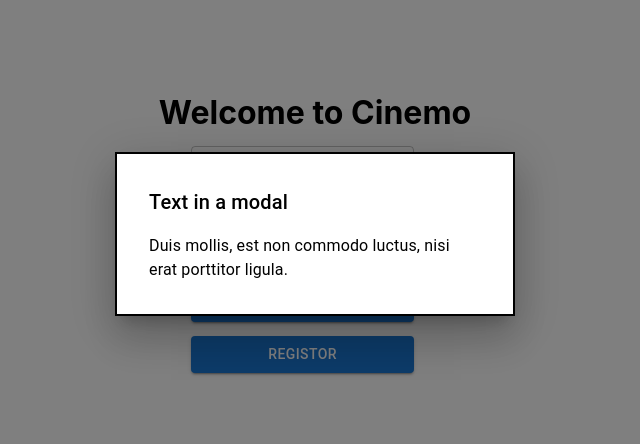
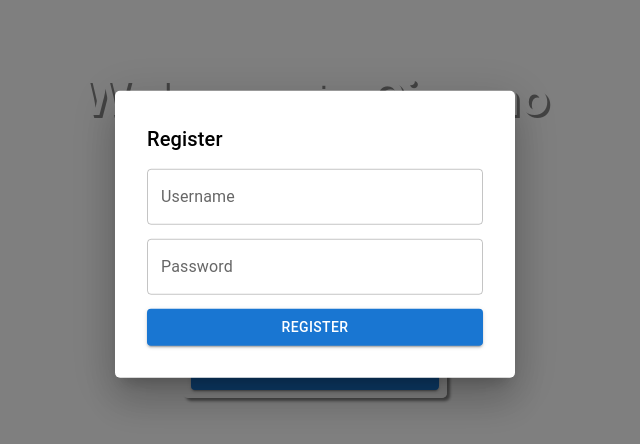
Before and after one commit to Ozkung/next_authentication, a Next.js app: page / in a window 1280 px wide. Both pictures are taken after a click on the button "REGISTOR". Shown: the part 166-610 px from the top of the page, without its empty margins (325-965 px from the left). Built offline with nearby package versions, Linux system fonts and the light colour scheme.

Commit message:
comp movie

```diff
--- a/package.json
+++ b/package.json
@@ -8,13 +8,16 @@
   "dependencies": {
     "@emotion/react": "^11.10.6",
     "@emotion/styled": "^11.10.6",
+    "@mui/icons-material": "^5.11.16",
     "@mui/material": "^5.12.1",
+    "@splinetool/react-spline": "^2.2.6",
     "axios": "^1.3.6",
     "bcrypt": "^5.1.0",
     "jsonwebtoken": "^9.0.0",
     "mongodb": "^4.8.1",
     "mongoose": "^7.0.4",
     "next": "latest",
+    "next-auth": "^4.22.1",
     "react": "^18.2.0",
     "react-dom": "^18.2.0"
   },
--- /dev/null
+++ b/pages/_app.js
@@ -0,0 +1,12 @@
+import { SessionProvider } from "next-auth/react";
+
+export default function App({
+  Component,
+  pageProps: { session, ...pageProps },
+}) {
+  return (
+    <SessionProvider session={session}>
+      <Component {...pageProps} />
+    </SessionProvider>
+  );
+}
--- a/pages/api/regis.ts
+++ b/pages/api/regis.ts
@@ -1,7 +1,7 @@
-import clientPromise from '../../lib/mongodb';
+import clientPromise from "../../lib/mongodb";
 import type { NextApiRequest, NextApiResponse } from "next";
-import bcrypt from 'bcrypt';
-const jwt = require('jsonwebtoken')
+import bcrypt from "bcrypt";
+const jwt = require("jsonwebtoken");
 
 type Data = {
   payload: string;
@@ -11,38 +11,39 @@ export default async function handler(
   req: NextApiRequest,
   res: NextApiResponse<Data>
 ) {
-  console.log(" req.method :", req.method);
-  const { method } = req
+  // console.log(" req.method :", req.method);
+  const { method } = req;
   switch (method) {
-    case 'GET':
+    case "GET":
       res.status(200).json({ payload: "John Doe" });
       break;
-    case 'POST':
-      const {user, pass } = req.body
+    case "POST":
+      const { user, pass } = req.body;
 
-      if(!(user && pass)) return res.status(400).json({payload: "Input is require"})
+      if (!(user && pass))
+        return res.status(400).json({ payload: "Input is require" });
 
-      let encryptPassword = await bcrypt.hash(pass, 10)
+      let encryptPassword = await bcrypt.hash(pass, 10);
       const usertoken = jwt.sign({ name: user }, process.env.SECRET_KEY, {
-        expiresIn: '2 days',
-      })
+        expiresIn: "2 days",
+      });
       let obj = {
         user: user,
         pass: encryptPassword,
         token: usertoken,
-        createDate: new Date().toISOString()
-      }
+        createDate: new Date().toISOString(),
+      };
       const client = await clientPromise;
-      const dbconnect = client.db('member')
-      let checkUser = await dbconnect.collection('member').findOne({user})
-      if(checkUser) {
-        console.log('Return to Registor')
-        return res.status(200).json({payload: "User has already!"})
+      const dbconnect = client.db("member");
+      let checkUser = await dbconnect.collection("member").findOne({ user });
+      if (checkUser) {
+        console.log("Return to Registor");
+        return res.status(200).json({ payload: "User has already!" });
       }
 
-      let add = await dbconnect.collection('member').insertOne(obj)
-      if(add.acknowledged == true) {
-        console.log('save the object success!!!');
+      let add = await dbconnect.collection("member").insertOne(obj);
+      if (add.acknowledged == true) {
+        console.log("save the object success!!!");
         return res.status(200).json({ payload: "Can access" });
       }
       break;
--- a/pages/index.tsx
+++ b/pages/index.tsx
@@ -1,40 +1,61 @@
-import Head from 'next/head'
-import Box from '@mui/material/Box';
-import Modal from '@mui/material/Modal';
-import styled from '../public/css/styled.module.css'
-import { Backdrop, Button, Fade, TextField, Typography } from '@mui/material'
-import { useState } from 'react'
-import axios from 'axios'
-
+import Head from "next/head";
+import Box from "@mui/material/Box";
+import Modal from "@mui/material/Modal";
+import styled from "../public/css/styled.module.css";
+import { Backdrop, Button, Fade, TextField, Typography } from "@mui/material";
+import { useState } from "react";
+import Spline from "@splinetool/react-spline";
+import axios from "axios";
+import { getSession, signIn } from "next-auth/react";
+import { useRouter } from "next/router";
 
 const bgSolution = {
-  position: 'absolute' as 'absolute',
-  top: '50%',
-  left: '50%',
-  transform: 'translate(-50%, -50%)',
+  position: "absolute" as "absolute",
+  top: "50%",
+  left: "50%",
+  transform: "translate(-50%, -50%)",
   width: 400,
-  bgcolor: 'background.paper',
-  border: '2px solid #000',
+  bgcolor: "background.paper",
+  borderRadius: "5px",
   boxShadow: 24,
   p: 4,
 };
 
 export default function Home() {
-
-  const [user , setUser] = useState('');
-  const [pass , setPass] = useState('');
+  const router = useRouter();
+  // login
+  const [username, setUsername] = useState("");
+  const [password, setPassword] = useState("");
+  // register
+  const [user, setUser] = useState("");
+  const [pass, setPass] = useState("");
   const [modal, setModal] = useState(false);
   const handleModal = () => setModal(true);
   const closeModal = () => setModal(false);
-
+  // login function
   async function handlevent(event: any) {
     event.preventDefault();
+    const payload = { username, password };
+    const login: any = await signIn("credentials", {
+      ...payload,
+      redirect: false,
+    });
+    console.log("login :", login);
+    if (login.ok == false) {
+      return router.replace("/");
+    }
+    return router.replace("/movie");
+  }
+  // register function
+  async function handlRegis(event: any) {
+    event.preventDefault();
     let obj = {
-      user: user,
-      pass: pass
-    }
-    let res = await axios.post('http://localhost:3000/api/regis',obj)
-    console.log('res', res.data.payload)
+      name: user,
+      pass: pass,
+    };
+    let res = await axios.post("http://localhost:3000/api/regis", obj);
+    // console.log("res", res.data.payload);
+    setModal(false);
   }
 
   return (
@@ -43,24 +64,43 @@ export default function Home() {
         <title>Create Next App</title>
         <link rel="icon" href="/favicon.ico" />
       </Head>
-
+      <Spline
+        className={styled.ab_3d}
+        scene="https://prod.spline.design/98dmVaVMDDibK01v/scene.splinecode"
+      />
       <main>
-        <h1 className="title">
-          Welcome to Cinemo
-        </h1>
-
-          <form onSubmit={event => handlevent(event)}>
+        <h1 className="title">Welcome to Cinemo</h1>
+        <div className={styled.bg_controller}>
+          <form onSubmit={(event) => handlevent(event)}>
             <div className={styled.intereactive_box}>
-              <TextField fullWidth label="Username" name="user" onChange={e => setUser(e.target.value)} value={user}/>
+              <TextField
+                fullWidth
+                label="Username"
+                name="user"
+                onChange={(e) => setUsername(e.target.value)}
+                value={username}
+              />
             </div>
             <div className={styled.intereactive_box}>
-              <TextField fullWidth label="Password" type='password' name="pass" onChange={e => setPass(e.target.value)} value={pass}/>
+              <TextField
+                fullWidth
+                label="Password"
+                type="password"
+                name="pass"
+                onChange={(e) => setPassword(e.target.value)}
+                value={password}
+              />
             </div>
             <div className={`${styled.intereactive_box} ${styled.flex_login}`}>
-              <Button size="medium" variant="contained" type="submit">Login</Button>
-              <Button size="medium" variant="contained" onClick={handleModal}>Registor</Button>
+              <Button size="medium" variant="contained" type="submit">
+                Login
+              </Button>
+              <Button size="medium" variant="contained" onClick={handleModal}>
+                Registor
+              </Button>
             </div>
           </form>
+        </div>
 
         <Modal
           aria-labelledby="transition-modal-title"
@@ -77,17 +117,46 @@ export default function Home() {
         >
           <Fade in={modal}>
             <Box sx={bgSolution}>
-            <Typography id="transition-modal-title" variant="h6" component="h2">
-              Text in a modal
+              <Typography
+                id="transition-modal-title"
+                variant="h6"
+                component="h2"
+              >
+                Register
               </Typography>
-            <Typography id="transition-modal-description" sx={{ mt: 2 }}>
-              Duis mollis, est non commodo luctus, nisi erat porttitor ligula.
-            </Typography>
+              <div className={styled.intereactive_box}>
+                <TextField
+                  fullWidth
+                  label="Username"
+                  name="name"
+                  onChange={(e) => setUser(e.target.value)}
+                  value={user}
+                />
+              </div>
+              <div className={styled.intereactive_box}>
+                <TextField
+                  fullWidth
+                  label="Password"
+                  type="password"
+                  name="pass"
+                  onChange={(e) => setPass(e.target.value)}
+                  value={pass}
+                />
+              </div>
+              <div className={styled.intereactive_box}>
+                <Button
+                  fullWidth
+                  size="medium"
+                  variant="contained"
+                  onClick={(event) => handlRegis(event)}
+                >
+                  Register
+                </Button>
+              </div>
             </Box>
           </Fade>
         </Modal>
       </main>
-
 
       {/* <footer>
         <a
@@ -157,7 +226,10 @@ export default function Home() {
         .title {
           margin: 0;
           line-height: 1.15;
-          font-size: 2rem;
+          font-size: 3rem;
+          color: #fff;
+          margin-bottom: 15px;
+          text-shadow: 3px 3px #00000079;
         }
 
         .title,
@@ -250,5 +322,5 @@ export default function Home() {
         }
       `}</style>
     </div>
-  )
+  );
 }
--- a/public/css/styled.module.css
+++ b/public/css/styled.module.css
@@ -1,10 +1,63 @@
 .intereactive_box {
-    margin-top: 14px;
-    width: 90%;
+  margin-top: 14px;
 }
 
 .flex_login {
-    display: flex;
-    flex-direction: column;
-    row-gap: 14px;
+  display: flex;
+  flex-direction: column;
+  row-gap: 14px;
 }
+
+.ab_3d {
+  position: absolute;
+  z-index: -1;
+}
+
+.bg_controller {
+  background: #ffffffbb;
+  padding: 8px;
+  border-radius: 5px;
+  box-shadow: 3px 3px 3px #00000079;
+}
+.flex_movie {
+  display: flex;
+  row-gap: 1rem;
+  column-gap: 1rem;
+  flex-wrap: wrap;
+  justify-content: center;
+  margin-top: 12px;
+}
+.detail_length {
+  display: -webkit-box;
+  -webkit-line-clamp: 3;
+  -webkit-box-orient: vertical;
+  overflow: hidden;
+  text-overflow: ellipsis;
+}
+
+.flex_title {
+  width: 23ch;
+  white-space: nowrap;
+  overflow: hidden;
+  text-overflow: ellipsis;
+}
+
+.accountlog {
+  display: flex;
+  align-items: center;
+  margin-right: 15px;
+}
+
+.colorPrime {
+  display: flex;
+  justify-content: flex-end;
+  cursor: pointer;
+  color: #006eff;
+}
+
+.flex_grid {
+  margin-top: 1.1em;
+  display: flex;
+  justify-content: space-between;
+  align-items: center;
+}
--- a/tsconfig.json
+++ b/tsconfig.json
@@ -15,6 +15,6 @@
     "isolatedModules": true,
     "jsx": "preserve"
   },
-  "include": ["next-env.d.ts", "**/*.ts", "**/*.tsx"],
+  "include": ["next-env.d.ts", "**/*.ts", "**/*.tsx", "pages/_app.js"],
   "exclude": ["node_modules"]
 }
```
Also changed, not shown: components/movieObject.tsx (added, +68 -0 lines), pages/api/auth/[...nextauth].js (added, +42 -0 lines), pages/movie/index.tsx (added, +48 -0 lines), 1 other file (tests, documents, lock files or other folders). Lines whose indentation alone changed are shown as unchanged.
